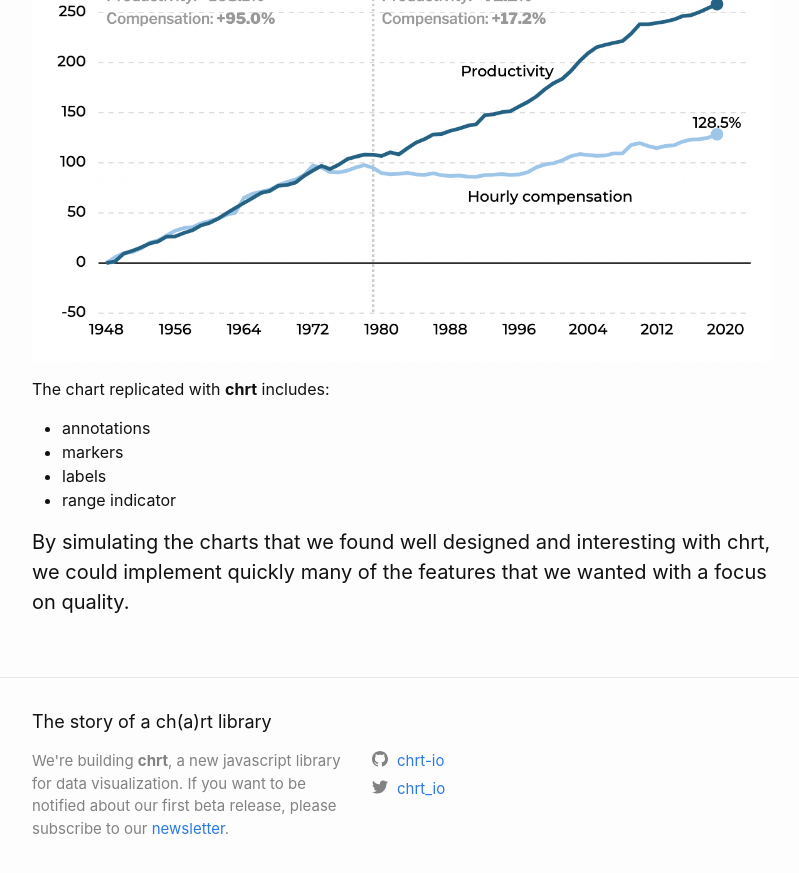
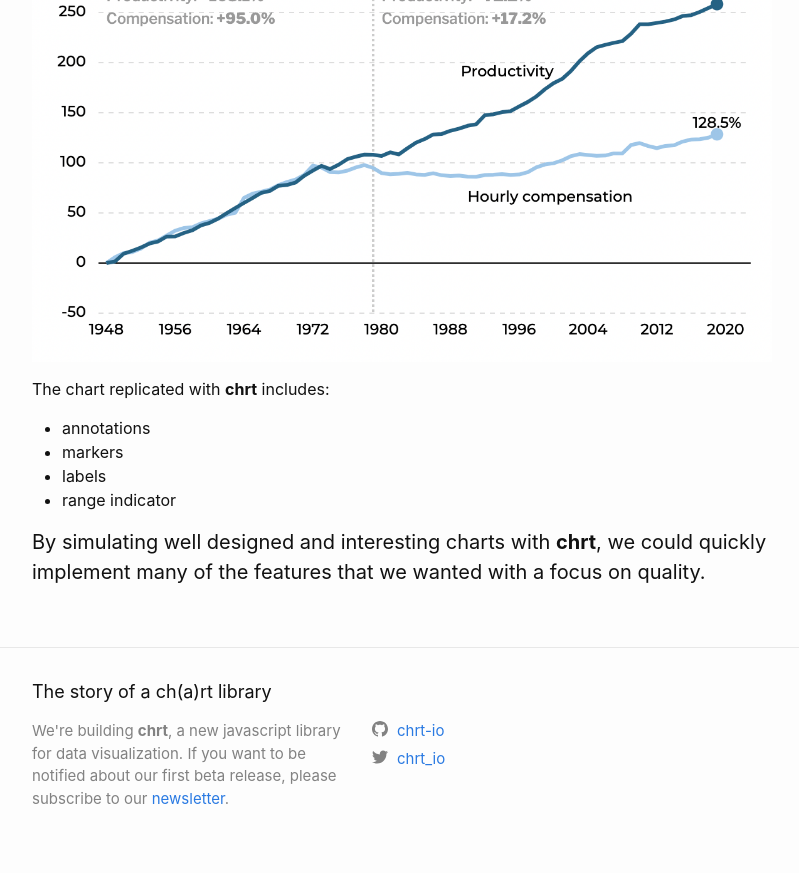
Before and after one commit to chrt-io/blog, a Jekyll site: the page built from _posts/2021-03-16-mimicking-the-best.md, in a window 1280 px wide and 900 px high, scrolled down 1637 px. Shown: the top 873 px of the window, without its empty margins (238-1037 px from the left). Built offline with Jekyll 4.4.1, drawn with Linux system fonts in a browser that asks for light colours.

Commit message:
Update from Forestry.io carlo zapponi updated _posts/2021-03-16-mimicking-the-best.md

```diff
--- a/_posts/2021-03-16-mimicking-the-best.md
+++ b/_posts/2021-03-16-mimicking-the-best.md
@@ -36,4 +36,4 @@ The chart replicated with **chrt** includes:
 * labels
 * range indicator
 
-#### By simulating the charts that we found well designed and interesting with chrt, we could implement quickly many of the features that we wanted with a focus on quality.
+#### By simulating well designed and interesting charts with **chrt**, we could quickly implement many of the features that we wanted with a focus on quality.
```
